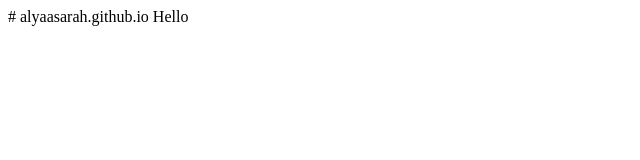
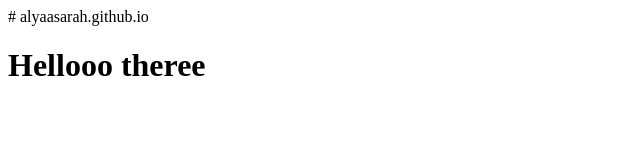
Before and after one commit to alyaasarah/alyaasarah.github.io, a plain HTML site: page index.html in a window 1280 px wide. Shown: the whole page, without its empty margins (0-640 px from the left). Drawn offline with Linux system fonts and the light colour scheme.

Commit message:
Update index.html

```diff
--- a/index.html
+++ b/index.html
@@ -1,4 +1,4 @@
 # alyaasarah.github.io
 <html>
-  Hello
+  <h1>Hellooo theree</h1>
 </html>
```
